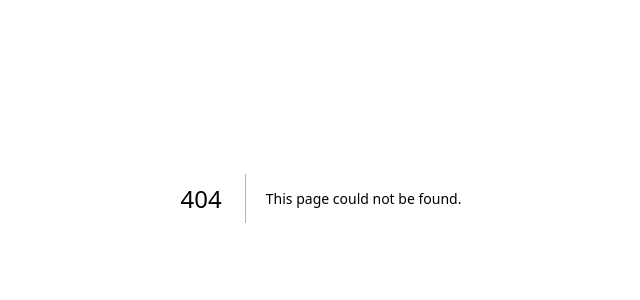
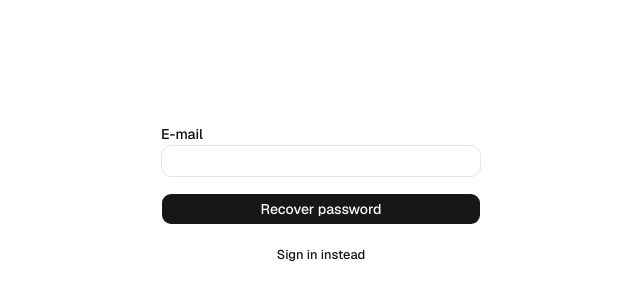
Before and after one commit to luaviduedo/next-saas-rbac, a Next.js app in the folder apps/web/: page /auth/forgot-password in a window 1280 px wide. Before the commit this address had no page. Shown: the part 202-502 px from the top of the page, without its empty margins (319-959 px from the left). Built offline with nearby package versions, Linux system fonts and the light colour scheme.

Commit message:
create forgot-password page

```diff
--- /dev/null
+++ b/apps/web/src/app/auth/forgot-password/page.tsx
@@ -0,0 +1,23 @@
+import { Button } from '@/components/ui/button'
+import { Input } from '@/components/ui/input'
+import { Label } from '@/components/ui/label'
+import Link from 'next/link'
+
+export default function ForgotPasswordPage() {
+  return (
+    <form action="" className="space-y-4">
+      <div className="space-y-1">
+        <Label htmlFor="email">E-mail</Label>
+        <Input name="email" type="email" id="email" />
+      </div>
+
+      <Button type="submit" className="w-full">
+        Recover password
+      </Button>
+
+      <Button variant={'link'} className="w-full" size={'sm'} asChild>
+        <Link href={'/auth/sign-in'}>Sign in instead</Link>
+      </Button>
+    </form>
+  )
+}
```
